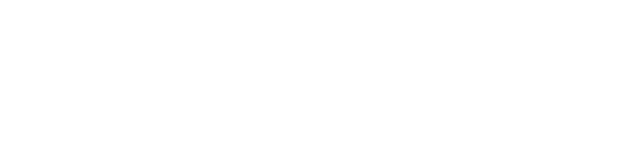
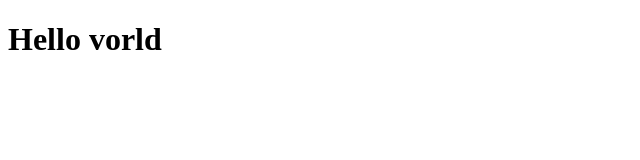
Before and after one commit to Tehron-dev/git-advance, a plain HTML site: page index.html in a window 1280 px wide. Shown: the whole page, without its empty margins (0-640 px from the left). Drawn offline with Linux system fonts and the light colour scheme.

Commit message:
Add change files

```diff
--- a/index.html
+++ b/index.html
@@ -6,6 +6,8 @@
     <title>Document</title>
 </head>
 <body>
-
+    <div>
+        <h1>Hello vorld</h1>
+    </div>
 </body>
 </html>
--- a/main.css
+++ b/main.css
@@ -0,0 +1,7 @@
+*{
+    box-sizing: border-box;
+}
+body{
+    margin: 0;
+    padding: 0;
+}
--- a/main.js
+++ b/main.js
@@ -0,0 +1,3 @@
+function name(params) {
+
+}
```
